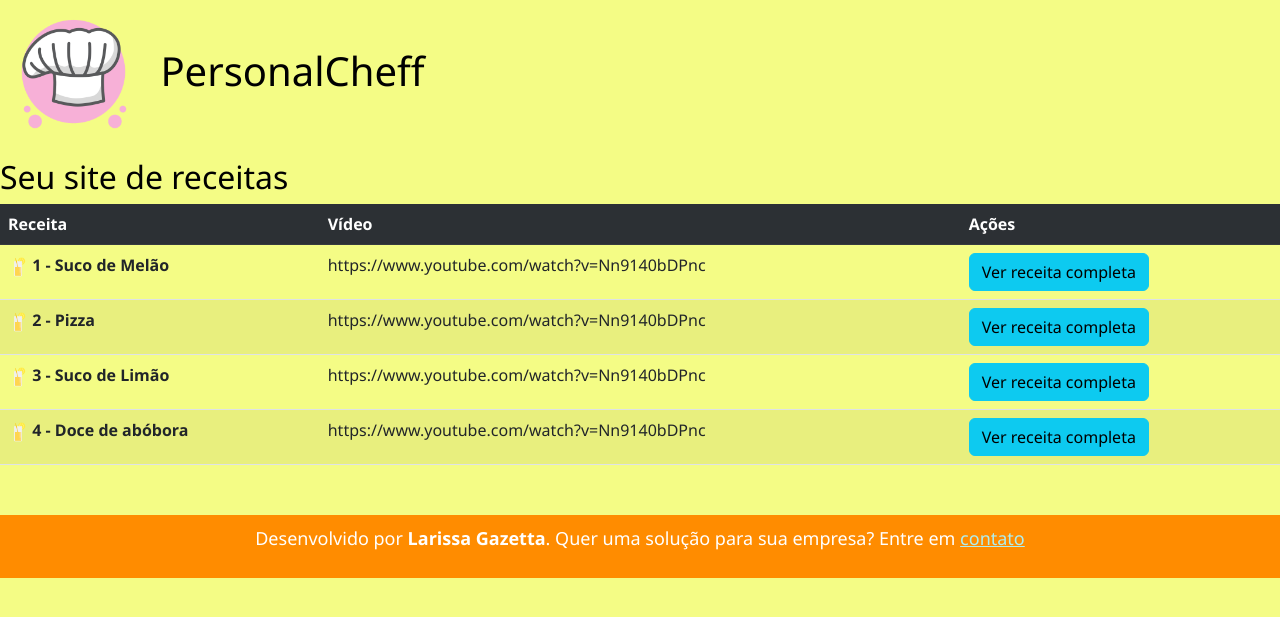
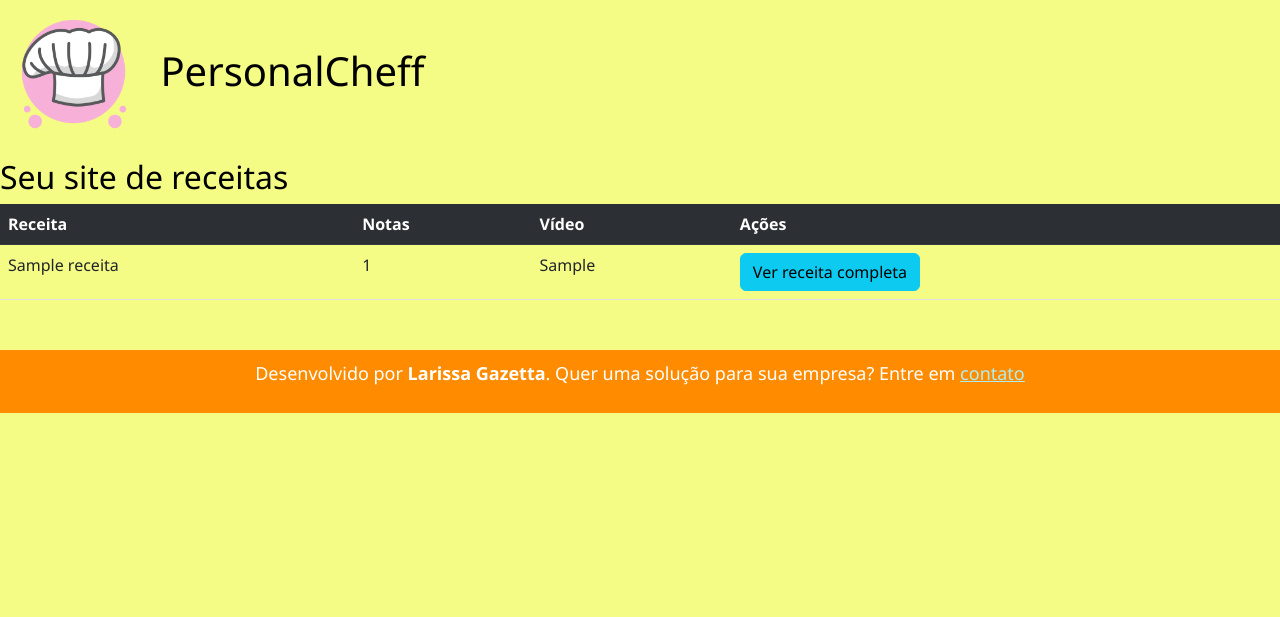
Before and after one commit to gazettalari/PersonalCheff, a Django app: page / in a window 1280 px wide. Shown: the top 617 px of the page. Run offline with Django 3.2, Linux system fonts and the light colour scheme; tables that the repository leaves empty hold one stand-in row (values such as "Sample post").

Commit message:
receita sla

```diff
--- a/PersonalCheff2/receitas/templates/index.html
+++ b/PersonalCheff2/receitas/templates/index.html
@@ -6,16 +6,17 @@
     <table ="1" class="table table-striped table-hover">
         <tr class="table-dark">
             <th>Receita</th>
+            <th>Notas</th>
             <th>Vídeo</th>
             <th>Ações</th>
         </tr>
-        {% for chave, uma_receita in lista_receitas.items %}
+        {% for receita in lista_receitas %}
             <tr>
             <td>
-               <img src="{% static 'suco.png' %}" class="icone-suco">
-                        <strong>{{ chave }}  - {{uma_receita}}</strong><br>
+                {{receita.nome_receita}}
             </td>
-            <td>https://www.youtube.com/watch?v=Nn9140bDPnc</td>
+            <td>{{receita.nota}}</td>
+            <td>{{receita.video}}</td>
             <td><a href="{% url 'sucodelaranja' %}" class="btn btn-info">Ver receita completa</a></td>
         </tr>
     {% endfor %}
--- a/PersonalCheff2/receitas/views.py
+++ b/PersonalCheff2/receitas/views.py
@@ -1,12 +1,8 @@
 from django.shortcuts import render
+from .models import Receitas
 
 def index(request):
-        receitas = {
-                1: 'Suco de Melão',
-                2: 'Pizza',
-                3: 'Suco de Limão',
-                4: 'Doce de abóbora'
-        }
+        receitas = Receitas.objects.all()
 
         dados = {
                 'lista_receitas' : receitas
```
